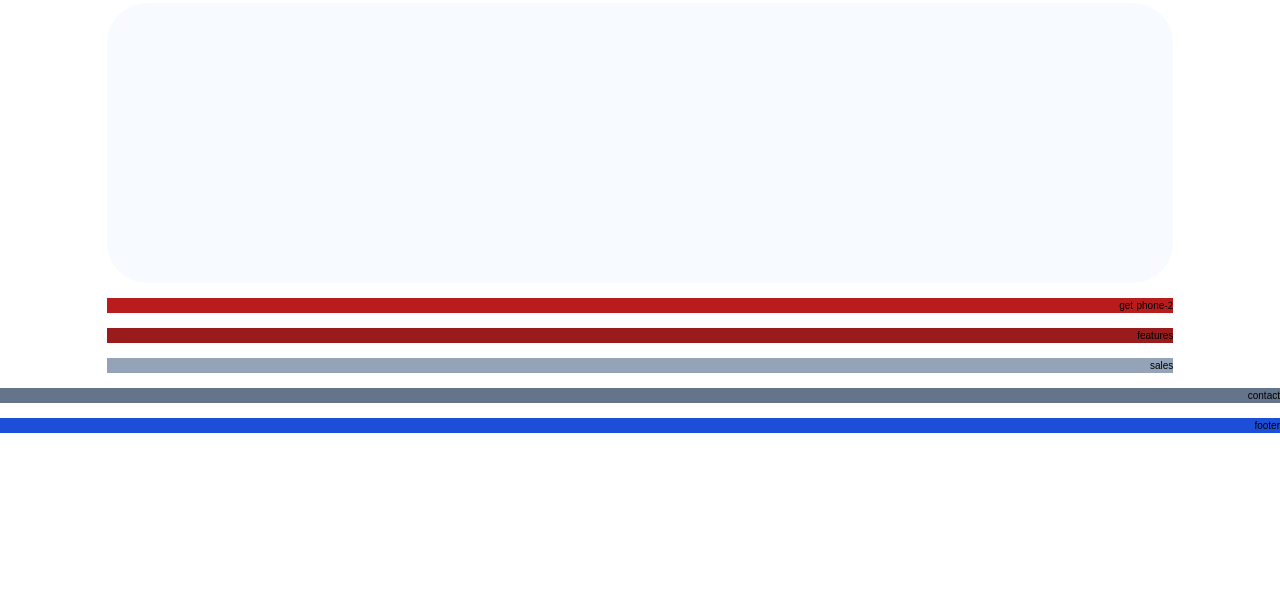
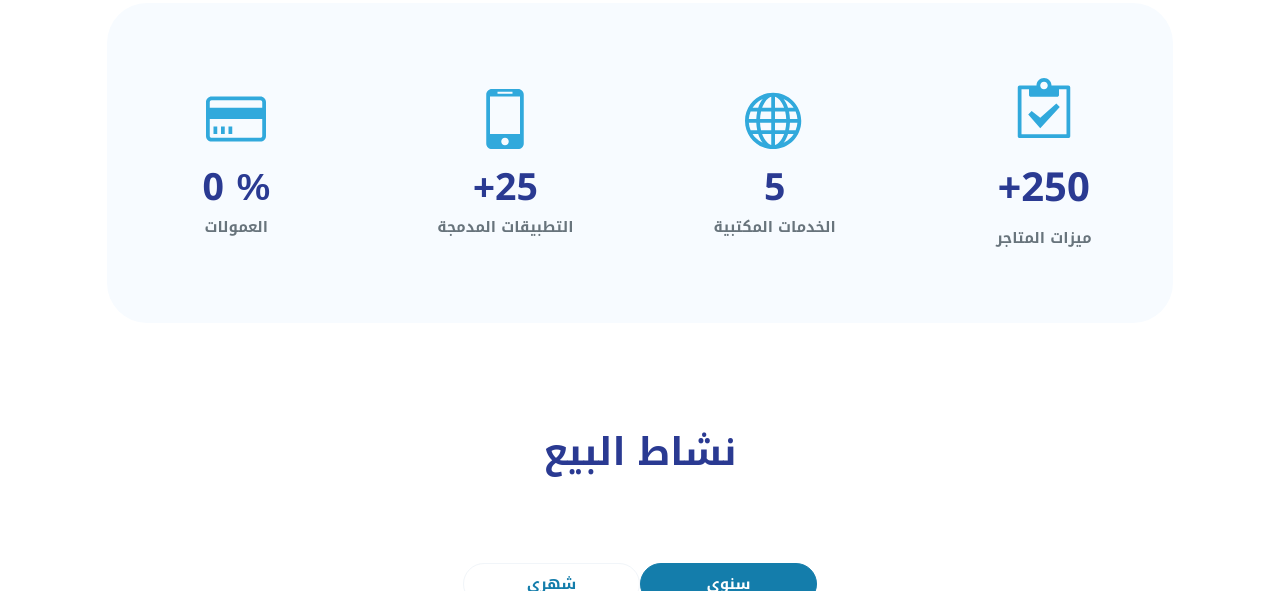
Before and after one commit to amjad-12/almanasah, a website: page src/index.html in a window 1280 px wide. Shown: the part 2852-3443 px from the top of the page. Before the commit the page ends 3287 px from the top, so only its background shows below. Drawn offline with Linux system fonts and the light colour scheme.

Commit message:
second commit

```diff
--- a/src/index.html
+++ b/src/index.html
@@ -56,7 +56,7 @@
 
     <div class="grid grid-cols-6 grid-rows-6 col-start-6 col-end-12 row-start-3 row-end-4 ">
         <div
-            class="row-start-2 row-end-6 col-start-2 col-end-7 grid grid-cols-features justify-items-start items-end gap-3 bg-backColor rounded-me">
+            class="row-start-2 row-end-6 col-start-1 col-end-6 grid grid-cols-features justify-items-start items-end gap-3 bg-backColor rounded-me">
             <!-- 0 0px 76px -24px rgb(0 0 0 / 0.25) -->
             <div class="box__feature">
                 <svg class="icon__feature">
@@ -117,7 +117,7 @@
             class="row-start-1 row-end-2 col-start-3 col-end-5 justify-self-center self-end text-3xl font-bold text-mainColor">
             عملاؤنا</h1>
         <p
-            class="row-start-2 row-end-3 col-start-3 col-end-5 justify-self-center self-center text-7xl text-fontColor font-bold">
+            class="row-start-2 row-end-3 col-start-3 col-end-5 justify-self-center self-center text-6xl text-fontColor font-bold">
             فيلا فانيلا</p>
 
         <div class="col-start-3 col-end-5 row-start-3 row-end-7 z-1">
@@ -156,12 +156,49 @@
     </div>
 
 
-    <section class="bg-backColor col-start-2 col-end-12 rounded-me2 grid grid-cols-features">
+    <section class="bg-backColor col-start-2 col-end-12 rounded-me2 grid grid-cols-advantage gap-4">
+        <div class="advantage__box">
+            <svg class="advantage__icon">
+                <use xlink:href="../img/sprite.svg#icon-clipboard"></use>
+            </svg>
+            <p class="advantage__par-big">250+</p>
+            <p class="advantage__par-small">ميزات المتاجر</p>
+        </div>
+
+        <div class="grid grid-cols-1 content-center justify-items-center">
+            <svg class="w-[6rem] h-[6rem] mb-8 fill-iconColor">
+                <use xlink:href="../img/sprite.svg#icon-sphere"></use>
+            </svg>
+            <p class="text-fontColor font-bold text-6xl mb-4">5</p>
+            <p class="text-parColor text-2xl font-bold">الخدمات المكتبية</p>
+        </div>
+
+        <div class="grid grid-cols-1 content-center justify-items-center">
+            <svg class="w-[6rem] h-[6rem] mb-8 fill-iconColor">
+                <use xlink:href="../img/sprite.svg#icon-mobile"></use>
+            </svg>
+            <p class="text-fontColor font-bold text-6xl mb-4">25+</p>
+            <p class="text-parColor text-2xl font-bold">التطبيقات المدمجة</p>
+        </div>
+
+        <div class="grid grid-cols-1 content-center justify-items-center">
+            <svg class="w-[6rem] h-[6rem] mb-8 fill-iconColor">
+                <use xlink:href="../img/sprite.svg#icon-credit-card"></use>
+            </svg>
+            <p class="text-fontColor font-bold text-6xl mb-4">% 0</p>
+            <p class="text-parColor text-2xl font-bold">العمولات</p>
+        </div>
+
+
 
     </section>
 
-    <section class="bg-red-700 col-start-2 col-end-12 ">
-        get phone-2
+    <section class="col-start-2 col-end-12 grid grid-cols-6 grid-rows-6">
+        <h1 class="col-start-3 col-end-5 row-start-1 row-end-2 justify-self-center self-end text-6xl text-fontColor font-bold">نشاط البيع</h1>
+        <div class="col-start-3 col-end-5 row-start-2 row-end-3 flex self-end justify-self-center">
+            <button class="text-2xl font-bold border rounded-me2 p-3 bg-mainColor  border-mainColor text-whiteColor h-10 w-64 flex justify-center items-center justify-self-end">سنوي</button>
+            <button class="p-3 h-10 w-64 bg-whiteColor text-2xl font-bold border rounded-me2 border-slate-100 text-mainColor ">شهري</button>
+        </div>
     </section>
 
     <section class="bg-red-800 col-start-2 col-end-12">
--- a/src/input.css
+++ b/src/input.css
@@ -28,14 +28,12 @@
         row-gap: 1.5rem;
         width: 100%;
         grid-template-columns: repeat(12, 1fr);
-        grid-template-rows: 10rem 90vh 70vh 100vh 75vh 35vh;
+        grid-template-rows: 10rem 90vh 70vh 100vh 75vh 40vh 100vh;
         /* height: 100vh; */
         /* background-color: #F7FBFF; */
         /* background-color: rgb(247, 251, 255); */
 
     }
-
-
 
     .nav-header li:hover {
         @apply text-mainColor
@@ -65,9 +63,8 @@
         @apply scale-50 transition-all
     }
 
-
     .header {
-        background-color: blue;
+        background-color: #31a9dc;
     }
 
     .box__feature {
@@ -86,7 +83,19 @@
         @apply w-[3rem] h-[2rem] fill-whiteColor
     }
 
+    .advantage__box {
+        @apply grid grid-cols-1 content-center justify-items-center
+    }
 
+    .advantage__icon {
+        @apply w-[6rem] h-[6rem] mb-8 fill-iconColor
+    }
 
+    .advantage__par-big {
+        @apply text-fontColor font-bold text-num mb-4
+    }
 
+    .advantage__par-small {
+        @apply text-parColor text-2xl font-bold
+    }
 }
--- a/tailwind.config.js
+++ b/tailwind.config.js
@@ -5,13 +5,11 @@ module.exports = {
     extend: {
       colors: {
         mainColor: '#147dab',
+        iconColor: '#31a9dc',
         fontColor: '#2a3a92',
         parColor: '#68747c',
         whiteColor: '#ffffff',
         backColor: '#F7FBFF'
-      },
-      borderRadius: {
-        'md': '20px'
       },
       lineHeight: {
         '10': '3.2rem',
@@ -20,11 +18,13 @@ module.exports = {
       },
       fontSize: {
         pxl: '1.7rem',
+        num: '4rem'
 
       },
       gridTemplateColumns: {
         'features': 'repeat(auto-fit, minmax(18.7rem, .5fr))',
-        'feature': '16rem'
+        'feature': '16rem',
+        'advantage': 'repeat(auto-fit, minmax(10rem, 1fr))'
       },
       gridTemplateRows: {
         'feature': 'repeat(2, 6.5rem)'
```
Also changed, not shown: dist/output.css.
